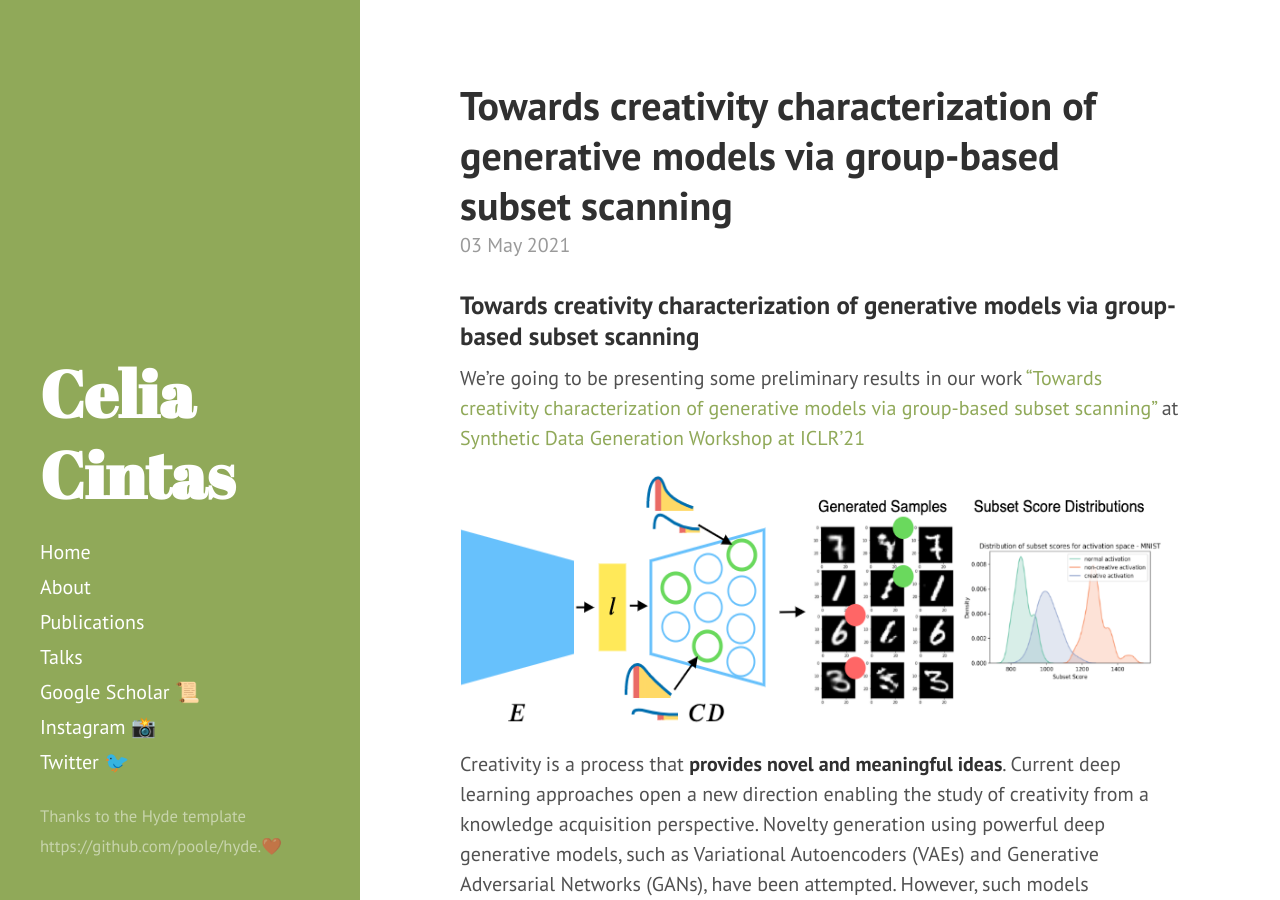
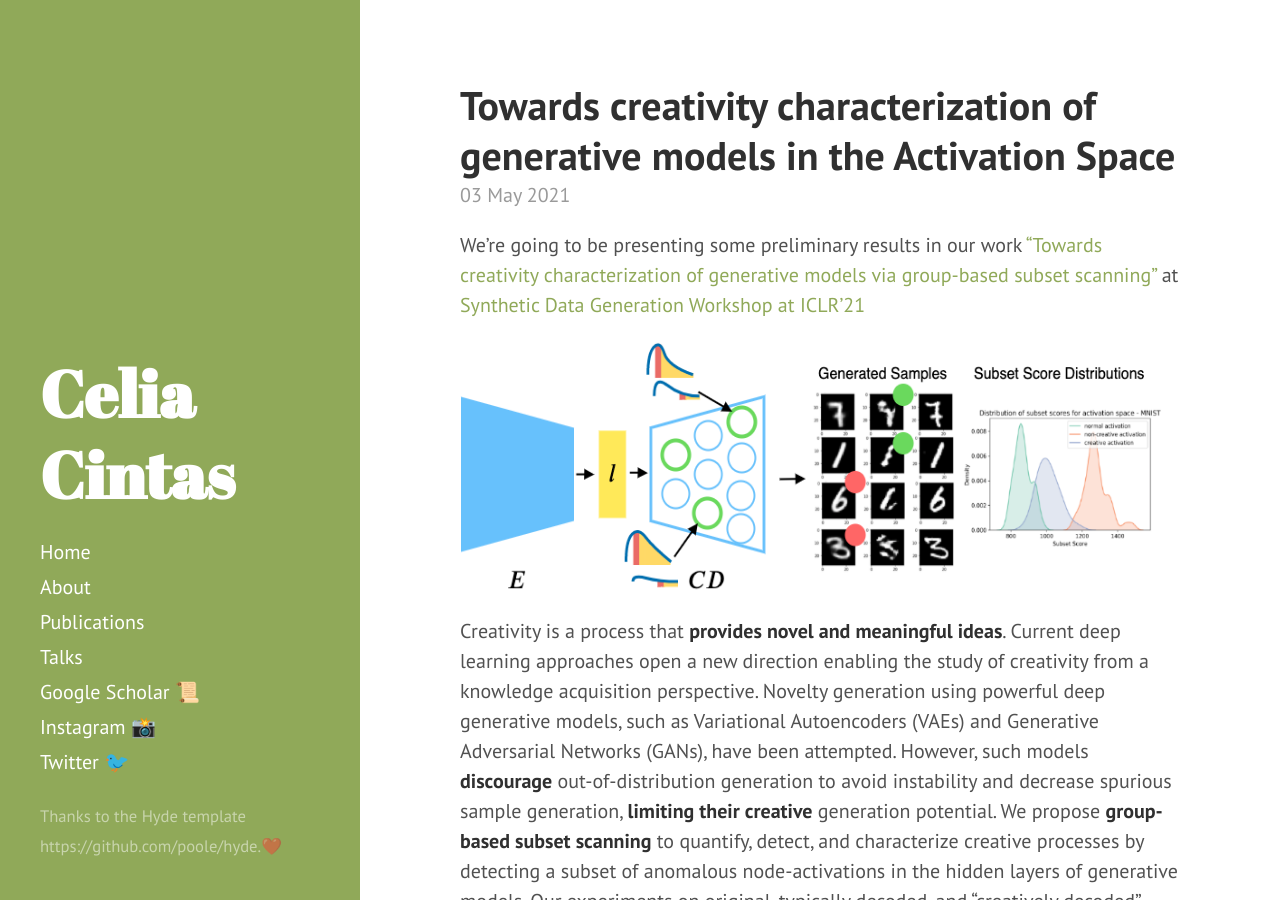
Before and after one commit to celiacintas/celiacintas.github.io, a Jekyll site: the page built from _posts/2021-05-03-creativity.md, in a window 1280 px wide and 900 px high. Built offline with Jekyll 4.4.1, drawn with Linux system fonts in a browser that asks for light colours.

Commit message:
Update 2021-05-03-creativity.md

```diff
--- a/_posts/2021-05-03-creativity.md
+++ b/_posts/2021-05-03-creativity.md
@@ -1,9 +1,7 @@
 ---
 layout: post
-title: Towards creativity characterization of generative models via group-based subset scanning
+title: Towards creativity characterization of generative models in the Activation Space
 ---
-
-### Towards creativity characterization of generative models via group-based subset scanning
 
 We're going to be presenting some preliminary results in our work ["Towards creativity characterization of generative models via group-based subset scanning"](https://arxiv.org/pdf/2104.00479.pdf) at [Synthetic Data Generation Workshop at ICLR'21](https://sdg-quality-privacy-bias.github.io/papers/)
 
```
